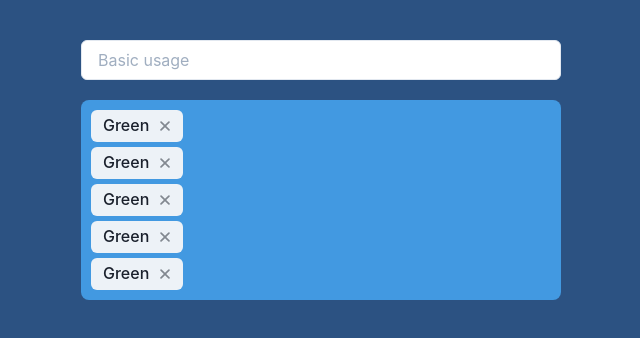
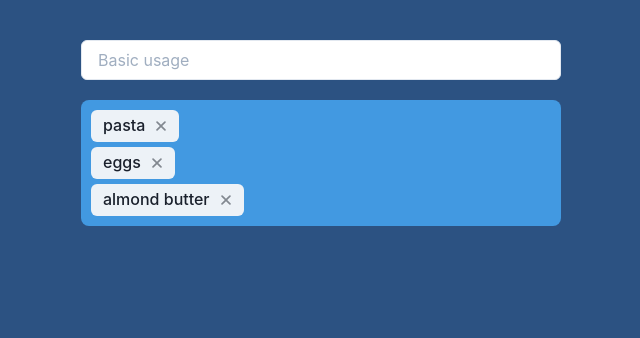
Before and after one commit to drumwolf/grocerylist, a React (Create React App) app: page / in a window 1280 px wide. Shown: the top 338 px of the page, without its empty margins (319-959 px from the left). Built offline with nearby package versions, Linux system fonts and the light colour scheme.

Commit message:
create list array

```diff
--- a/src/App.js
+++ b/src/App.js
@@ -2,6 +2,8 @@ import { Container, GroceryList, Item } from './Components';
 import { Input } from "@chakra-ui/react";
 
 function App() {
+  const groceryList = ['pasta', 'eggs', 'almond butter'];
+
   return (
     <Container>
       <Input
@@ -10,11 +12,9 @@ function App() {
         placeholder="Basic usage"
       />
       <GroceryList>
-        <Item mb='5px'>Green</Item>
-        <Item mb='5px'>Green</Item>
-        <Item mb='5px'>Green</Item>
-        <Item mb='5px'>Green</Item>
-        <Item>Green</Item>
+        {
+          groceryList.map( (item, index) => <Item mt={ index ? '5px' : 0 }>{ item }</Item> )
+        }
       </GroceryList>
     </Container>
   );
```
